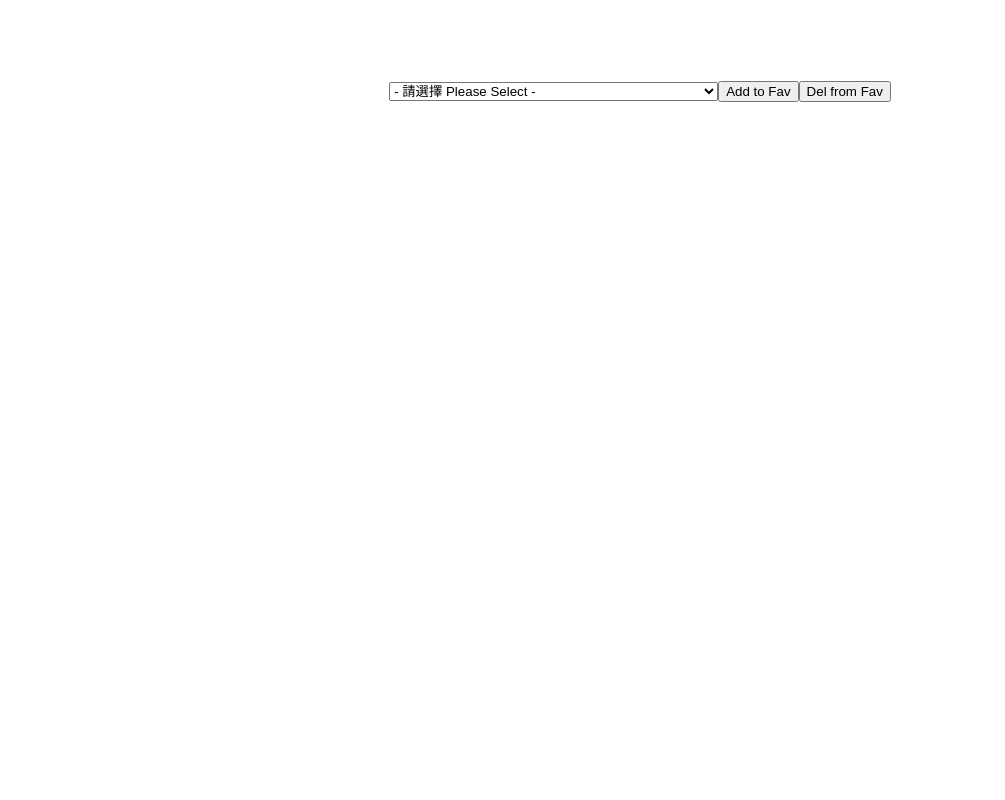
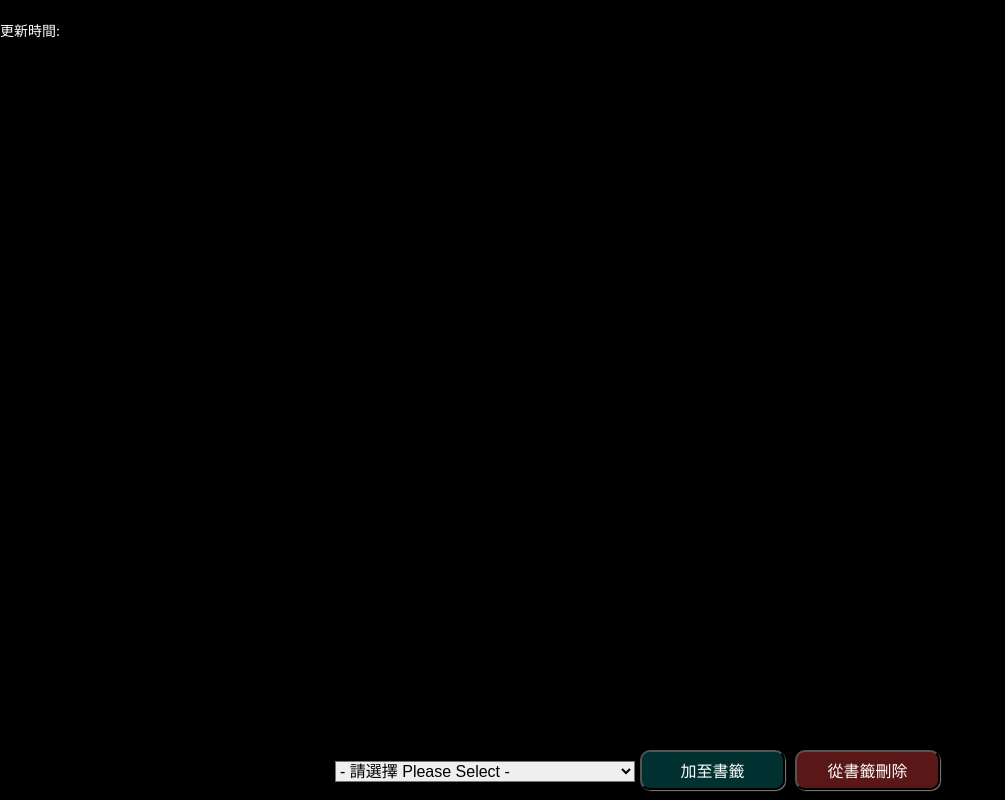
Before and after one commit to LaurenceLungo/Light-Rail-Radar, a React (Create React App) app: page / in a window 1280 px wide. Shown: the whole page, without its empty margins (0-1005 px from the left). Built offline with nearby package versions, Linux system fonts and the light colour scheme.

Commit message:
add styling

```diff
--- a/src/components/footer/favStations/favStations.js
+++ b/src/components/footer/favStations/favStations.js
@@ -32,11 +32,11 @@ function FavStations(props) {
 
     return (
         <Fragment>
-            <button onClick={addToFavHandler} >Add to Fav</button>
-            <button onClick={delFromFavHandler} >Del from Fav</button>
+            <button onClick={addToFavHandler} className={`${classes.btn} ${classes.add}`}>加至書籤</button>
+            <button onClick={delFromFavHandler} className={`${classes.btn} ${classes.del}`}>從書籤刪除</button>
             <div>
                 {favorites.map((station) => {
-                    return <button key={station} value={station} onClick={() => onClickFavHandler(station)}>
+                    return <button key={station} value={station} className={classes.btn} onClick={() => onClickFavHandler(station)}>
                         {config.stationName[station]["name"]}
                     </button>
                 })}
--- a/src/components/footer/favStations/favStations.module.css
+++ b/src/components/footer/favStations/favStations.module.css
@@ -0,0 +1,29 @@
+.btn {
+    width: 120px;
+    height: 40px;
+    color: rgba(255, 255, 255, 0.85);
+    background-color: black;
+    font-size: 14px;
+    overflow: hidden;
+    white-space: nowrap;
+    text-overflow: ellipsis;
+    box-shadow: 1px 1px 1px grey;
+    border-radius: 10px;
+    margin-bottom: 10px;
+    margin-left: 5px;
+    margin-right: 5px;
+}
+
+.add {
+    width: 145px;
+    background-color: rgba(0, 139, 139, 0.349);
+    color: white;
+    font-size: 16px !important;
+}
+
+.del {
+    width: 145px;
+    background-color: rgba(165, 42, 42, 0.548);
+    color: white;
+    font-size: 16px !important;
+}
--- a/src/components/footer/footer.js
+++ b/src/components/footer/footer.js
@@ -1,7 +1,7 @@
 import classes from "./footer.module.css";
 import StationMenu from "./stationMenu/stationMenu";
 import FavStations from "./favStations/favStations";
-import { Fragment, useState } from "react";
+import { useState } from "react";
 
 function Footer(props) {
 
@@ -13,10 +13,10 @@ function Footer(props) {
     }
 
     return (
-        <Fragment>
+        <div className={classes.footer}>
             <StationMenu callback={callback} selected={props.selected} />
             <FavStations currentStation={currentStation} callback={props.callback} />
-        </Fragment>
+        </div>
     )
 }
 
--- a/src/components/footer/footer.module.css
+++ b/src/components/footer/footer.module.css
@@ -0,0 +1,6 @@
+.footer {
+    position:absolute;
+    left:0;
+    bottom:0;
+    right:0;
+}
--- a/src/components/footer/stationMenu/stationMenu.js
+++ b/src/components/footer/stationMenu/stationMenu.js
@@ -3,7 +3,7 @@ import config from '../../../config';
 
 function StationMenu(props) {
     return (
-        <select onChange={props.callback} defaultValue="unselected">
+        <select onChange={props.callback} defaultValue="unselected" className={classes.select}>
             <option key="unselected" value="unselected" disabled>- 請選擇 Please Select -</option>
             {Object.keys(config.stationName).map(station => {
                 return <option key={station} value={station}>{config.stationName[station]['name']}</option>
--- a/src/components/footer/stationMenu/stationMenu.module.css
+++ b/src/components/footer/stationMenu/stationMenu.module.css
@@ -0,0 +1,6 @@
+.select {
+    font-size: 16px;
+    max-width: 300px;
+    margin-bottom: 10px;
+    border-radius: 0px;
+}
--- a/src/components/homePage/homePage.js
+++ b/src/components/homePage/homePage.js
@@ -29,12 +29,13 @@ function HomePage() {
 
     return (
         <div>
-            {lastUpdatedTime}
-            <br />
             <br />
             {platformList.map((val) =>
                 <PlatformCard key={val.platform_id} platform={val} />
             )}
+            <div className={classes.updatedTime}>
+                更新時間: {lastUpdatedTime}
+            </div>
             <br />
             <br />
             <Footer callback={selectHandler} />
--- a/src/components/homePage/homePage.module.css
+++ b/src/components/homePage/homePage.module.css
@@ -0,0 +1,4 @@
+.updatedTime {
+    font-size: 14px;
+    text-align: left;
+}
--- a/src/components/platformCard/platformCard.js
+++ b/src/components/platformCard/platformCard.js
@@ -16,12 +16,12 @@ function PlatformCard(props) {
     }
     return (
         <Fragment>
-            <div>{platform_id}號月台</div>
-            <table>
+            <div className={classes.platform}>{platform_id}號月台</div>
+            <table className={classes.table}>
                 <tbody>
                     {route_list.map((route, idx) => {
                         return (
-                            <tr key={idx}>
+                            <tr key={idx} className={classes.tr}>
                                 <RouteEntry route={route} />
                             </tr>
                         )
--- a/src/components/platformCard/platformCard.module.css
+++ b/src/components/platformCard/platformCard.module.css
@@ -0,0 +1,15 @@
+.table {
+    width: 100%;
+    padding-left: 15px;
+    text-align: left;
+    border-top: 1px solid #ddd;
+    border-bottom: 1px solid #ddd;
+}
+
+.tr {
+
+}
+
+.platform {
+    margin-top: 10px;
+}
--- a/src/index.css
+++ b/src/index.css
@@ -5,6 +5,8 @@ body {
     sans-serif;
   -webkit-font-smoothing: antialiased;
   -moz-osx-font-smoothing: grayscale;
+  background-color: black;
+  color: white;
 }
 
 code {
```
